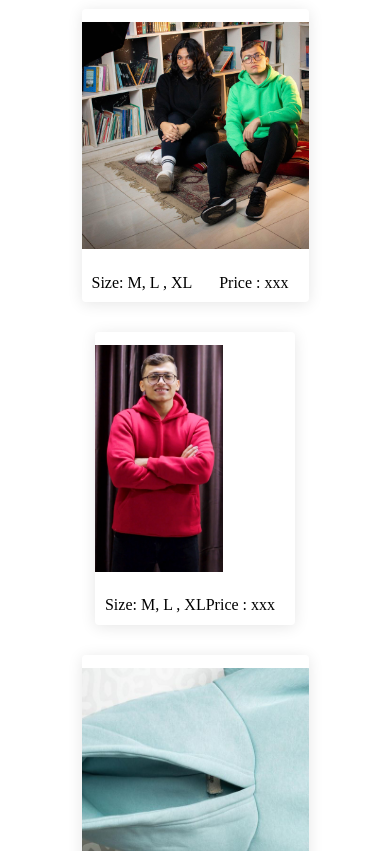
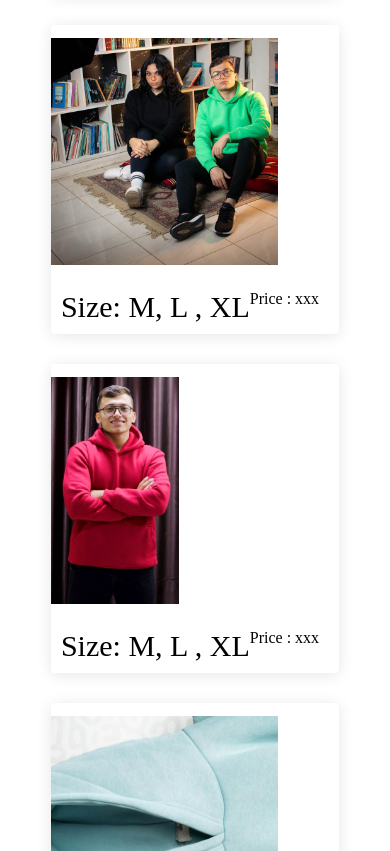
Before and after one commit to yousef647/Shando, a plain HTML site: page index.html in a window 390 px wide. Shown: the part 537-1388 px from the top of the page. Drawn offline with Linux system fonts and the light colour scheme.

Commit message:
Update style.css

```diff
--- a/style/style.css
+++ b/style/style.css
@@ -42,6 +42,7 @@
         justify-content: center;
         align-items: center;
     }
+    .title{font-size:30px;}
 
 }
 .box img{
```
